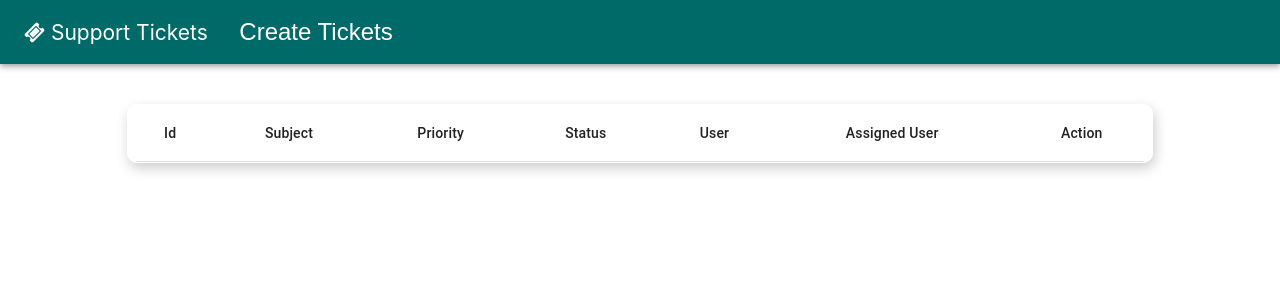
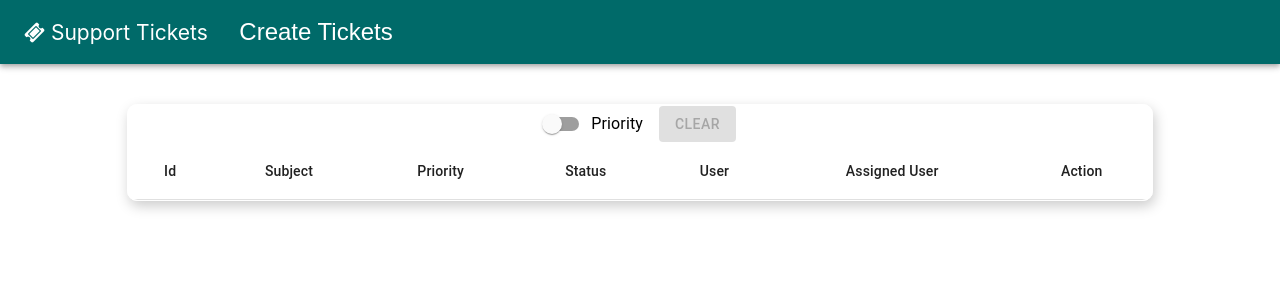
Before and after one commit to kdjadeja21/support-ticket, a React (Create React App) app: page / in a window 1280 px wide. Both pictures are taken after a click on the element "Show Tickets". Shown: the top 300 px of the page. Built offline with nearby package versions, Linux system fonts and the light colour scheme.

Commit message:
[Solve] issue of clear button of localStorage.

```diff
--- a/src/App.js
+++ b/src/App.js
@@ -1,7 +1,7 @@
 import React from 'react';
 import './App.css';
 import 'font-awesome/css/font-awesome.min.css';
-import { AppBar, TextField, Typography, FormControl, MenuItem, InputLabel, Select, Toolbar, IconButton, Table, TableBody, TableCell, TableContainer, TableHead, TableRow } from '@material-ui/core';
+import { AppBar, TextField, Button, FormControlLabel, Switch, Typography, FormControl, MenuItem, InputLabel, Select, Toolbar, IconButton, Table, TableBody, TableCell, TableContainer, TableHead, TableRow } from '@material-ui/core';
 import { Delete as DeleteIcon, Edit as EditIcon } from '@material-ui/icons';
 import Rating from '@material-ui/lab/Rating';
 
@@ -11,6 +11,7 @@ class App extends React.Component {
     addData: true,
     editData: false,
     showData: false,
+    clearStorage: true,
     unique_id: 0,
     id: 0,
     subject: '',
@@ -24,7 +25,8 @@ class App extends React.Component {
   componentDidMount() {
     this.setState({
       data: localStorage.getItem('data') ? JSON.parse(localStorage.getItem('data')) : [],
-      id: localStorage.getItem('id') ? parseInt(localStorage.getItem('id')) : 0
+      id: localStorage.getItem('id') ? parseInt(localStorage.getItem('id')) : 0,
+      clearStorage: localStorage.getItem('data') ? false : true
     })
   }
 
@@ -53,8 +55,10 @@ class App extends React.Component {
   deleteData = id => {
     const filteredItems = this.state.data.filter(item =>
       item.id !== id);
+
     this.setState({
-      data: filteredItems
+      data: filteredItems,
+      clearStorage: filteredItems.length == 0
     })
     localStorage.setItem('data', JSON.stringify(filteredItems));
   }
@@ -79,7 +83,7 @@ class App extends React.Component {
         }
 
         itemData = this.state.data ? this.state.data : [];
-        itemData.push(newItem);
+        itemData.unshift(newItem);
 
       }
       else if (this.state.editData) {
@@ -104,15 +108,22 @@ class App extends React.Component {
         id: this.state.editData ? this.state.unique_id : this.state.id + 1,
         addData: false,
         editData: false,
-        showData: true
+        showData: true,
+        clearStorage: false
       });
       localStorage.setItem('data', JSON.stringify(itemData));
       localStorage.setItem('id', this.state.editData ? this.state.unique_id : this.state.id);
     }
   }
+  clearLocalStorage() {
+    localStorage.clear();
+    this.setState({
+      data: [],
+      clearStorage: true
+    })
+  }
 
   render() {
-
     return (
       <div>
         <div>
@@ -144,8 +155,6 @@ class App extends React.Component {
                         onChange={(e) => this.handleChange(e)}
                       /><br /><br />
                       <TextField multiline label='Subject' value={this.state.subject} name='subject' onChange={(e) => this.handleChange(e)} /> <br /><br />
-
-
                       <FormControl style={{ 'min-width': '200px' }} disabled={this.state.addData}>
                         <InputLabel>Status</InputLabel>
                         <Select
@@ -167,7 +176,15 @@ class App extends React.Component {
                   </form>
                 </div>
                 :
+
                 <TableContainer style={{ 'border-radius': '10px' }}>
+                  <FormControlLabel
+                    control={
+                      <Switch value="checkedA" color="primary" align="right" />
+                    }
+                    label="Priority"
+                  />
+                  <Button onClick={this.clearLocalStorage.bind(this)} variant="contained" color="secondary" disabled={this.state.clearStorage}>Clear</Button>
                   <Table aria-label="simple table">
                     <TableHead>
                       <TableRow>
```
